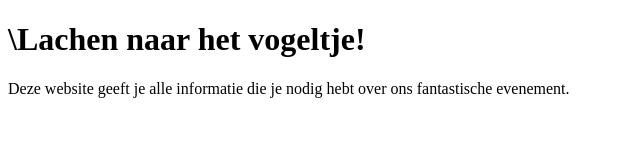
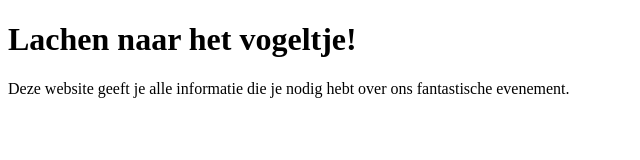
Before and after one commit to Oshawott889/weekopdracht-2, a plain HTML site: page index.html in a window 1280 px wide. Shown: the whole page, without its empty margins (0-640 px from the left). Drawn offline with Linux system fonts and the light colour scheme.

Commit message:
WebLab Run 27-11-2026 13:57:26 (UTC+01:00)

```diff
--- a/index.html
+++ b/index.html
@@ -6,7 +6,7 @@
     <title>Schoolevenement</title>
 </head>
 <body>
-    <h1>\Lachen naar het vogeltje!</h1>
+    <h1>Lachen naar het vogeltje!</h1>
     <p>Deze website geeft je alle informatie die je nodig hebt over ons fantastische evenement.</p>
 </body>
 </html>
```
Also changed, not shown: 1 other file.
